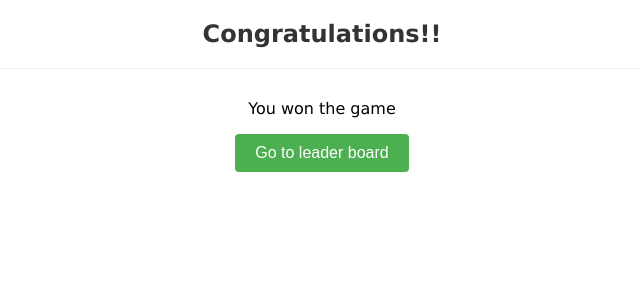
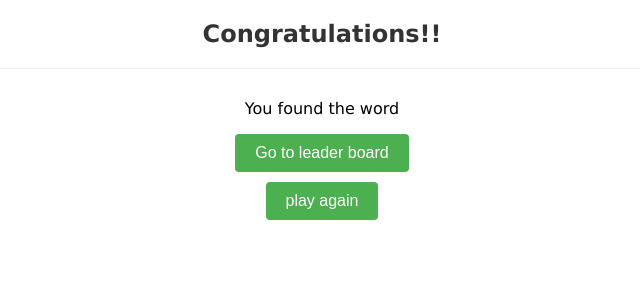
Before and after one commit to Swathysuriyababu12/React-wordly, a React (Create React App) app: page /win in a window 1280 px wide. Shown: the top 300 px of the page, without its empty margins (318-958 px from the left). Built offline with nearby package versions, Linux system fonts and the light colour scheme; no server answers.

Commit message:
changes made

```diff
--- a/src/Components/Lose.js
+++ b/src/Components/Lose.js
@@ -10,7 +10,7 @@ function Lose() {
   };
   return (
     <>
-      <h1 className="welcome-title">You lost the game:(</h1>
+      <h1 className="welcome-title">Sorry you missed all the chances:(</h1>
       <p className="welcome-text">Its okay,Click below to play again</p>
       <button className="play-again-button" onClick={onPlayAgain}>
         Play Again
--- a/src/Components/Win.js
+++ b/src/Components/Win.js
@@ -8,13 +8,22 @@ function Win() {
   var onPlayAgain = () => {
     navigate("/leaderboard");
   };
+  var onPlay = () => {
+    navigate("/game");
+  };
   return (
     <>
       <h1 className="welcome-title">Congratulations!!</h1>
-      <p className="welcome-text">You won the game</p>
+      <p className="welcome-text">You found the word</p>
       <button className="play-again-button" onClick={onPlayAgain}>
         Go to leader board
       </button>
+      <div className="lead">
+        {" "}
+        <button className="play-again-button" onClick={onPlay}>
+          play again
+        </button>
+      </div>
     </>
   );
 }
--- a/src/index.css
+++ b/src/index.css
@@ -165,3 +165,6 @@ h1 {
   border-radius: 4px;
   cursor: pointer;
 }
+.lead {
+  margin-top: 10px;
+}
```
